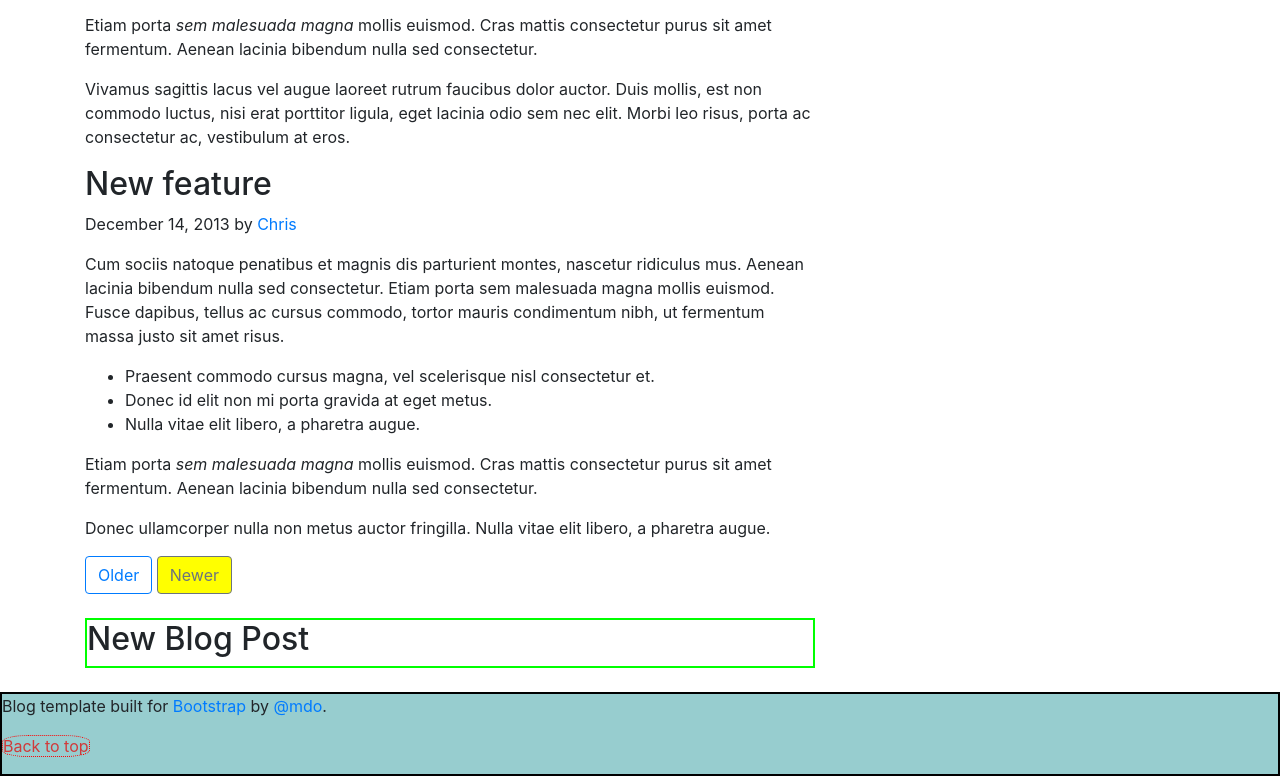
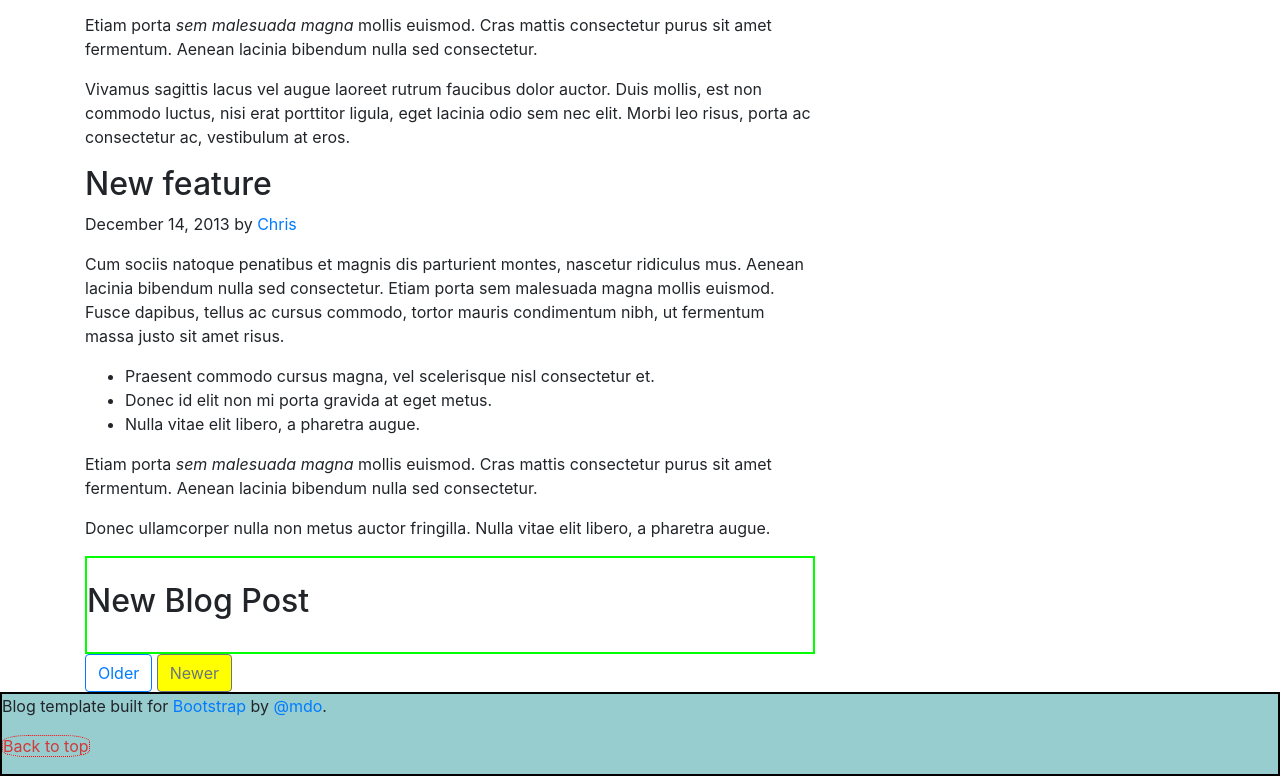
Before and after one commit to RabzTims-04/M2-D7, a plain HTML site: page index.html in a window 1280 px wide. Both pictures are taken after a click on the link "Newer". Shown: the part 2265-3041 px from the top of the page. Drawn offline with nearby package versions, Linux system fonts and the light colour scheme.

Commit message:
Changed question 17

```diff
--- a/script.js
+++ b/script.js
@@ -82,8 +82,11 @@ function removeFiftyChar(){
 
 function newBlog(){
     const mainBlog = document.querySelector('.blog-main')
-    mainBlog.innerHTML += `<br><div class="blog-post">
+    const div = document.createElement('div')
+    div.innerHTML += `<br><div class="blog-post">
     <h2 class="blog-post-title">New Blog Post</h2></div><br>`
+    const nav = document.querySelector('.blog-pagination')
+    mainBlog.insertBefore(div, nav)
 }
 /*EX19) Write a function and attach it to the "Older" button, to remove the last Blog Post  */
 /* function olderButton(){
@@ -119,6 +122,5 @@ function authorHover(){
 
 window.onload = function(){
 
-
     authorHover()
 }
```
Also changed, not shown: index.html (+2 -1 lines).
